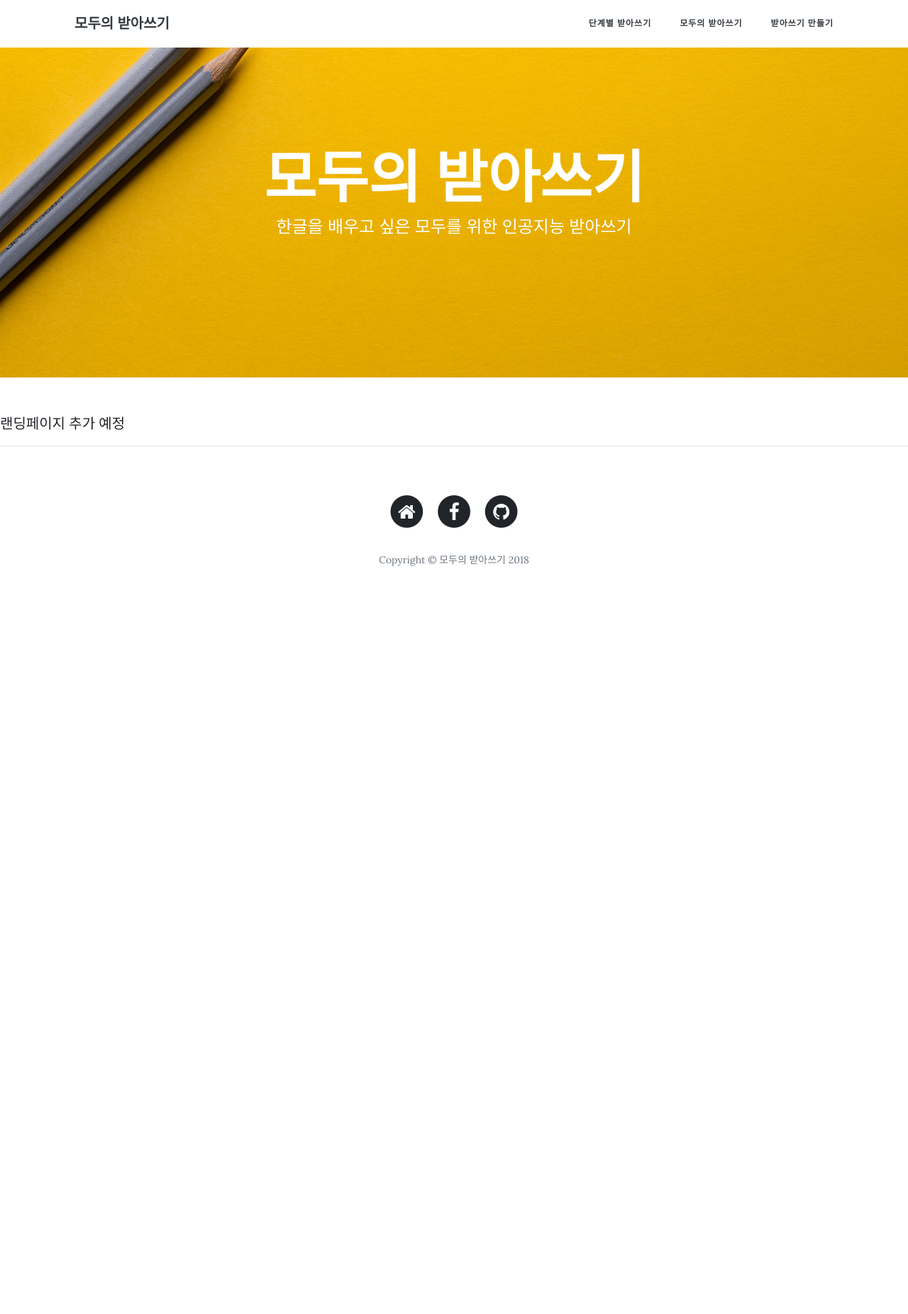
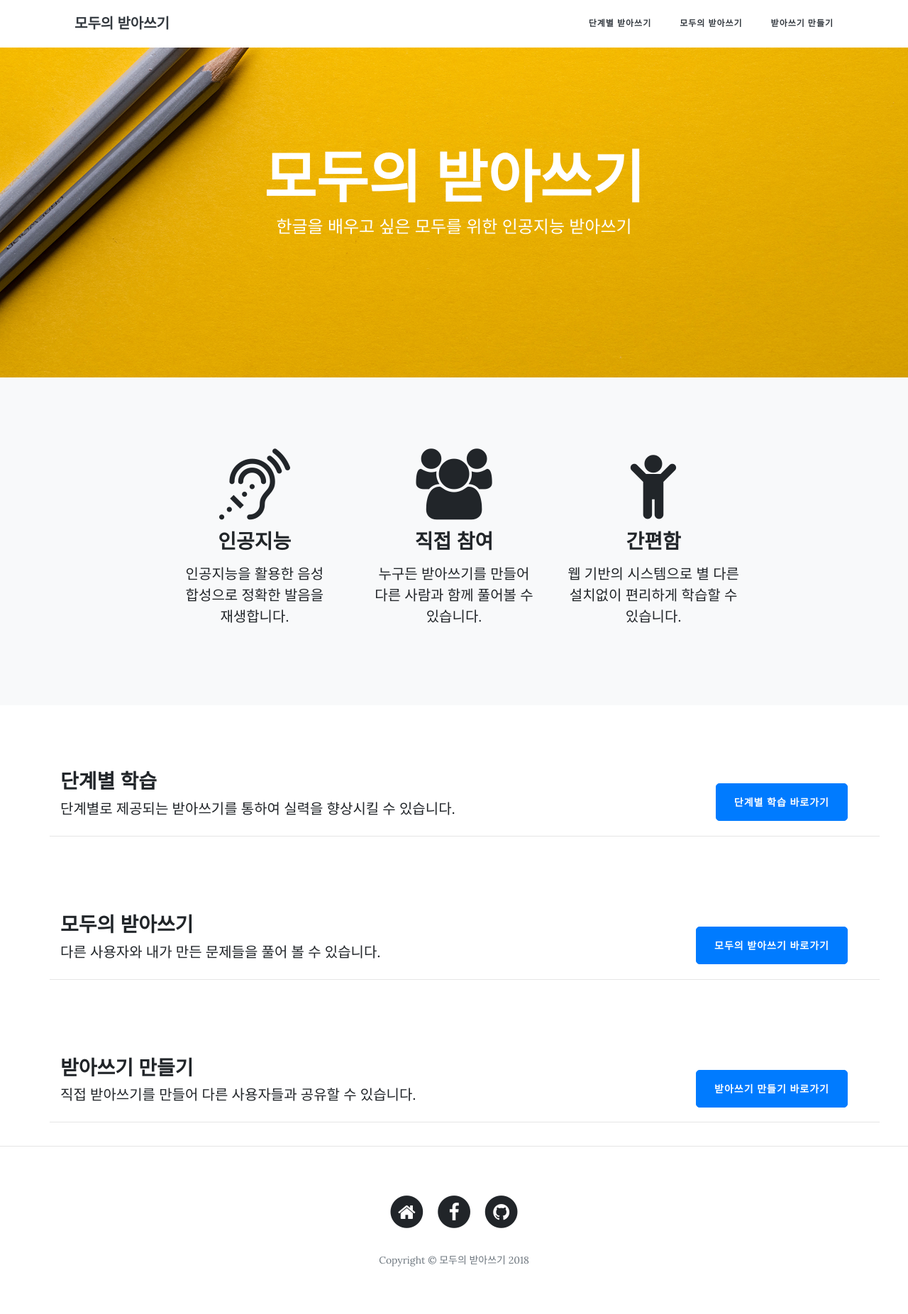
Before and after one commit to makerdark98/korean_tutor, a Django app: page / in a window 1280 px wide. Shown: the whole page at 71% size. Before the commit the page ends 798 px from the top, so only its background shows below. Run offline with Django 3.2, Linux system fonts and the light colour scheme; some libraries are stand-ins or nearby versions.

Commit message:
add landing

```diff
--- a/app/templates/home.html
+++ b/app/templates/home.html
@@ -4,8 +4,117 @@
 {% endblock %}
 
 {% block extra_style %}
+  <style>
+    .masthead{
+      margin-bottom: 0 !important;
+    }
+    .section{
+    {#height: 450px;#}
+      padding-bottom: 100px;
+      background-color: #f8f9fa;
+    }
+    .icon{
+      margin-top: 100px;
+      font-size: 100px;
+    }
+    .icon-title{
+      margin: 10px 0;
+      font-weight: 700;
+      font-size: 1.75rem;
+    }
+    .icon-content{
+      margin: 10px 0;
+      font-weight: 300;
+      font-size: 1.25rem;
+      word-break: keep-all;
+    }
+    .btn-primary{
+      margin-top: 30px;
+      border-radius: 5px;
+      color: white !important;
+    }
+    .post-preview{
+      margin-top: 80px;
+    }
+  </style>
 {% endblock %}
 
 {% block content %}
-  랜딩페이지 추가 예정
+  <div class="section row">
+    <div class="col-lg-8 col-md-10 mx-auto row text-center">
+      <div class="col-md-4">
+        <div class="icon fa fa-assistive-listening-systems">
+        </div>
+        <p class="icon-title">
+          인공지능
+        </p>
+        <p class="icon-content">
+          인공지능을 활용한 음성 합성으로 정확한 발음을 재생합니다.
+        </p>
+      </div>
+      <div class="col-md-4">
+        <div class="icon fa fa-group">
+        </div>
+        <p class="icon-title">
+          직접 참여
+        </p>
+        <p class="icon-content">
+          누구든 받아쓰기를 만들어 다른 사람과 함께 풀어볼 수 있습니다.
+      </div>
+      <div class="col-md-4">
+        <div class="icon fa fa-child">
+        </div>
+        <p class="icon-title">
+          간편함
+        </p>
+        <p class="icon-content">
+          웹 기반의 시스템으로 별 다른 설치없이 편리하게 학습할 수 있습니다.
+        </p>
+      </div>
+    </div>
+  </div>
+  <div class="container">
+    <div class="post-preview row">
+      <div class="col-md-8">
+        <h2 class="icon-title">
+          단계별 학습
+        </h2>
+        <h3 class="icon-content">
+          단계별로 제공되는 받아쓰기를 통하여 실력을 향상시킬 수 있습니다.
+        </h3>
+      </div>
+      <div class="col-md-4 text-right">
+        <a class="btn btn-primary">단계별 학습 바로가기</a>
+      </div>
+      <hr class="col-md-12">
+    </div>
+    <div class="post-preview row">
+      <div class="col-md-8">
+        <h2 class="icon-title">
+          모두의 받아쓰기
+        </h2>
+        <h3 class="icon-content">
+          다른 사용자와 내가 만든 문제들을 풀어 볼 수 있습니다.
+        </h3>
+      </div>
+      <div class="col-md-4 text-right">
+        <a class="btn btn-primary">모두의 받아쓰기 바로가기</a>
+      </div>
+      <hr class="col-md-12">
+    </div>
+    <div class="post-preview row">
+      <div class="col-md-8">
+        <h2 class="icon-title">
+          받아쓰기 만들기
+        </h2>
+        <h3 class="icon-content">
+          직접 받아쓰기를 만들어 다른 사용자들과 공유할 수 있습니다.
+        </h3>
+      </div>
+      <div class="col-md-4 text-right">
+        <a class="btn btn-primary">받아쓰기 만들기 바로가기</a>
+      </div>
+      <hr class="col-md-12">
+    </div>
+  </div>
 {% endblock %}
```
